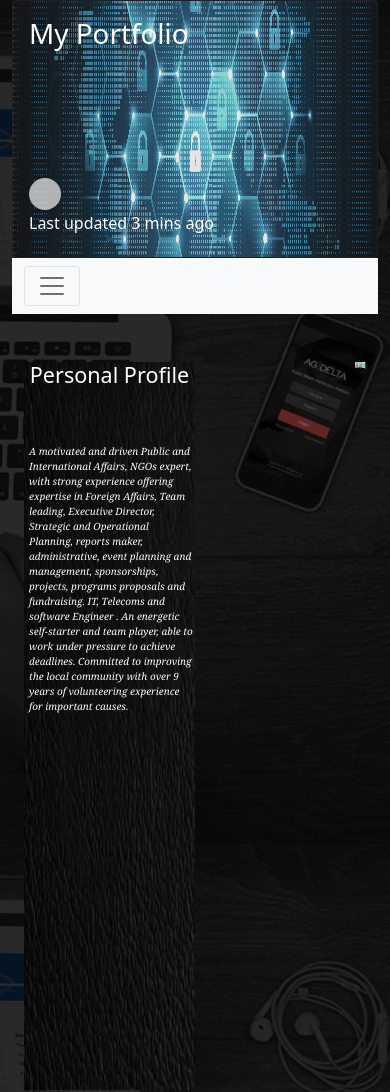
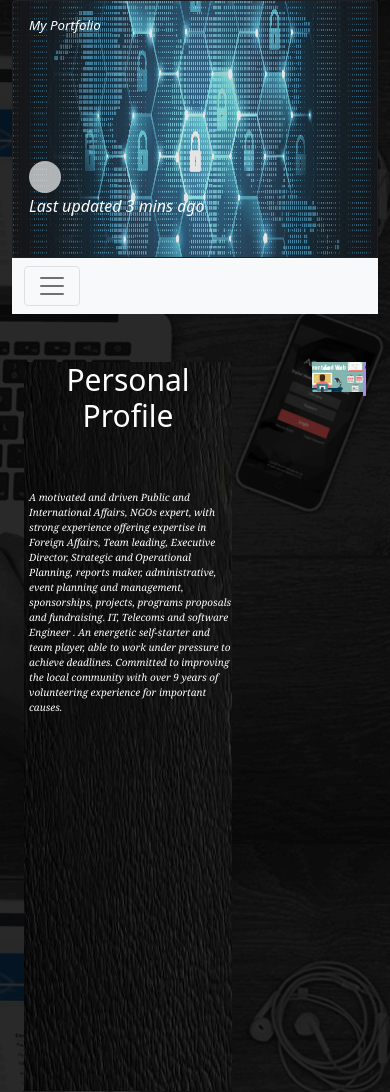
Before and after one commit to Bek0o0/MyProfolio, a plain HTML site: page Index.html in a window 390 px wide. Shown: the top 1092 px of the page. Drawn offline with nearby package versions, Linux system fonts and the light colour scheme.

Commit message:
Imrovements

```diff
--- a/Index.html
+++ b/Index.html
@@ -92,7 +92,7 @@
        </div>
 
        <!-- The carsul -->
-       <div id="carouselExampleIndicators" class="carousel slide" data-bs-ride="carousel" style="width: 50%;height: 50%; margin-left: 10em;">
+       <div id="carouselExampleIndicators" class="carousel slide" data-bs-ride="carousel" style="width: 50%;height: 70%; margin-left: 5em;">
         <ol class="carousel-indicators">
           <li data-bs-target="#carouselExampleIndicators" data-bs-slide-to="0" class="active"></li>
           <li data-bs-target="#carouselExampleIndicators" data-bs-slide-to="1"></li>
--- a/StyleSheet.css
+++ b/StyleSheet.css
@@ -34,9 +34,32 @@ body {
 }
 
 @media (max-width: 576px) {
+  .header {
+    width: 100%;
+    height: 5em;
+  }
+  .card{
+    font-style: italic;
+  }
+  .card-title{
+    font-size: smaller;
+
+  }
+  #carouselExampleIndicators{
+    width: 20%;
+    height: 30%;
+  }
+
  .parag{
    font-size: 20px;
  }
+ body{
+   font-size: 20px;
+ }
+ .h{
+   font-size: 30px;
+ }
+
 }
 @media (max-width: 768px) {
   .parag{
```
